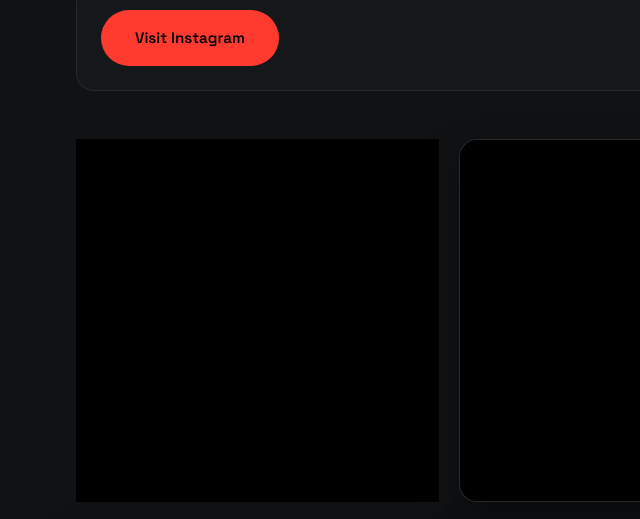
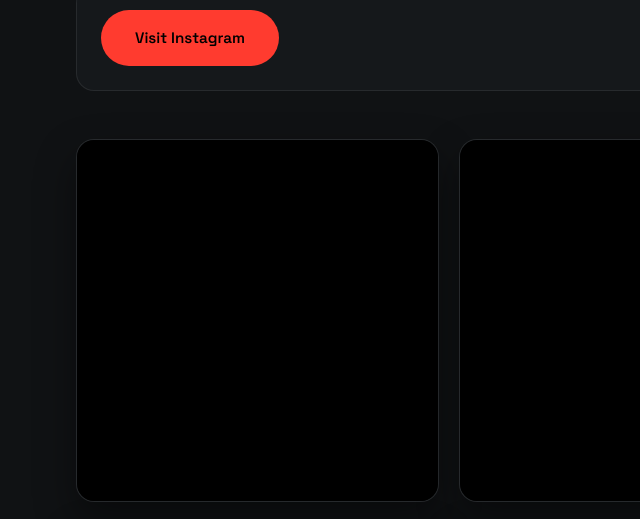
Before and after one commit to CTCONTECH/Performance_Den, a website: page index.html in a window 1280 px wide. Shown: the part 4636-5155 px from the top of the page, 0-640 px from the left. Drawn offline with Linux system fonts and the light colour scheme; a script that the page names is missing.

Commit message:
Remove hardcoded Instagram post - use config-driven posts only
- Removed the manually hardcoded Instagram embed from HTML
- All posts now loaded dynamically from instagram-config.js
- Ensures uniform alignment and styling for all posts
- JavaScript config provides cleaner post management

```diff
--- a/index.html
+++ b/index.html
@@ -241,13 +241,6 @@
             <p class="note">Change the URLs in assets/js/instagram-config.js</p>
           </div>
           <div id="instagram-grid" class="instagram-grid" aria-live="polite">
-            <blockquote
-              class="instagram-media"
-              data-instgrm-captioned
-              data-instgrm-permalink="https://www.instagram.com/reel/C-dUFXZILaY/?utm_source=ig_embed&amp;utm_campaign=loading"
-              data-instgrm-version="14"
-              style="background:#000; border:0; margin: 0; padding: 0; width: 100%; min-width: 100%;">
-            </blockquote>
           </div>
         </div>
       </section>
```
